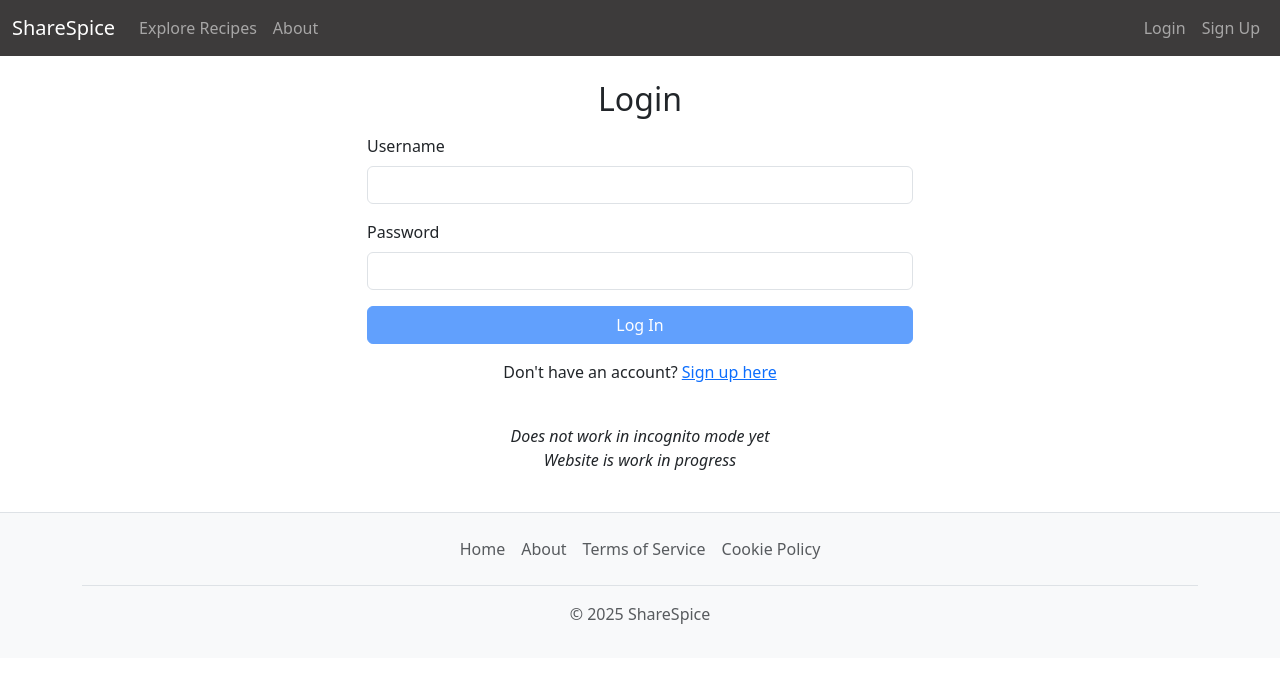
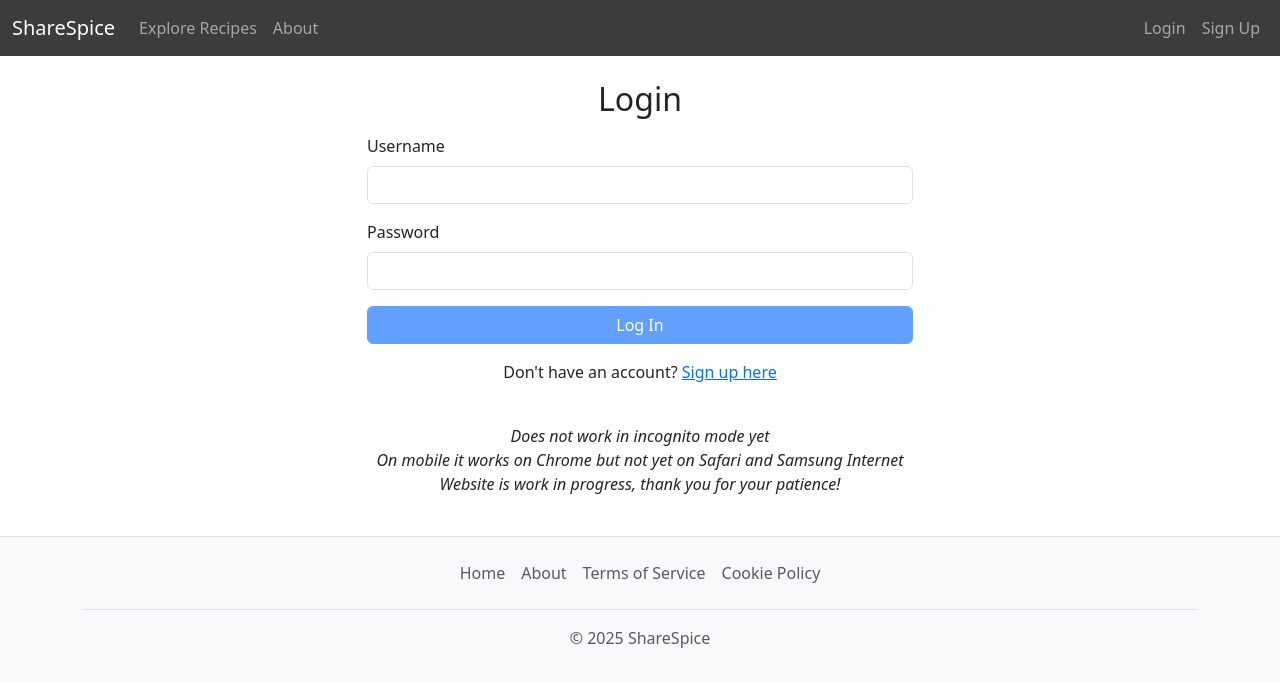
Before and after one commit to jeromebelpaire/foodplanner-frontend, a React (Vite) app: page /login in a window 1280 px wide. Shown: the top 686 px of the page. Built offline with nearby package versions, Linux system fonts and the light colour scheme; no server answers.

Commit message:
docs: add info to signup

```diff
--- a/src/components/Login.tsx
+++ b/src/components/Login.tsx
@@ -150,7 +150,9 @@ function Login() {
             <p>
               <i> Does not work in incognito mode yet</i>
               <br />
-              <i> Website is work in progress</i>
+              <i> On mobile it works on Chrome but not yet on Safari and Samsung Internet</i>
+              <br />
+              <i> Website is work in progress, thank you for your patience!</i>
             </p>
           </div>
         </div>
```
